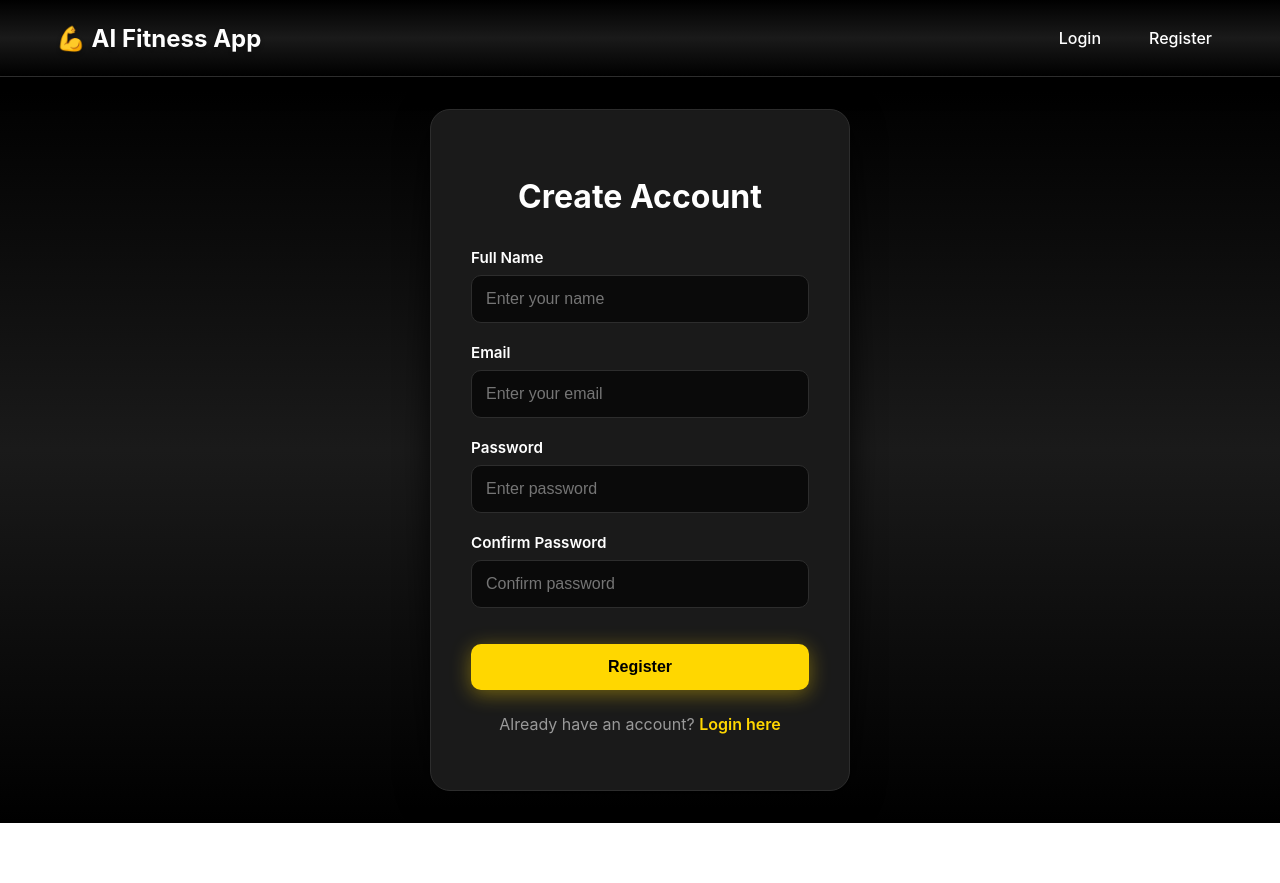
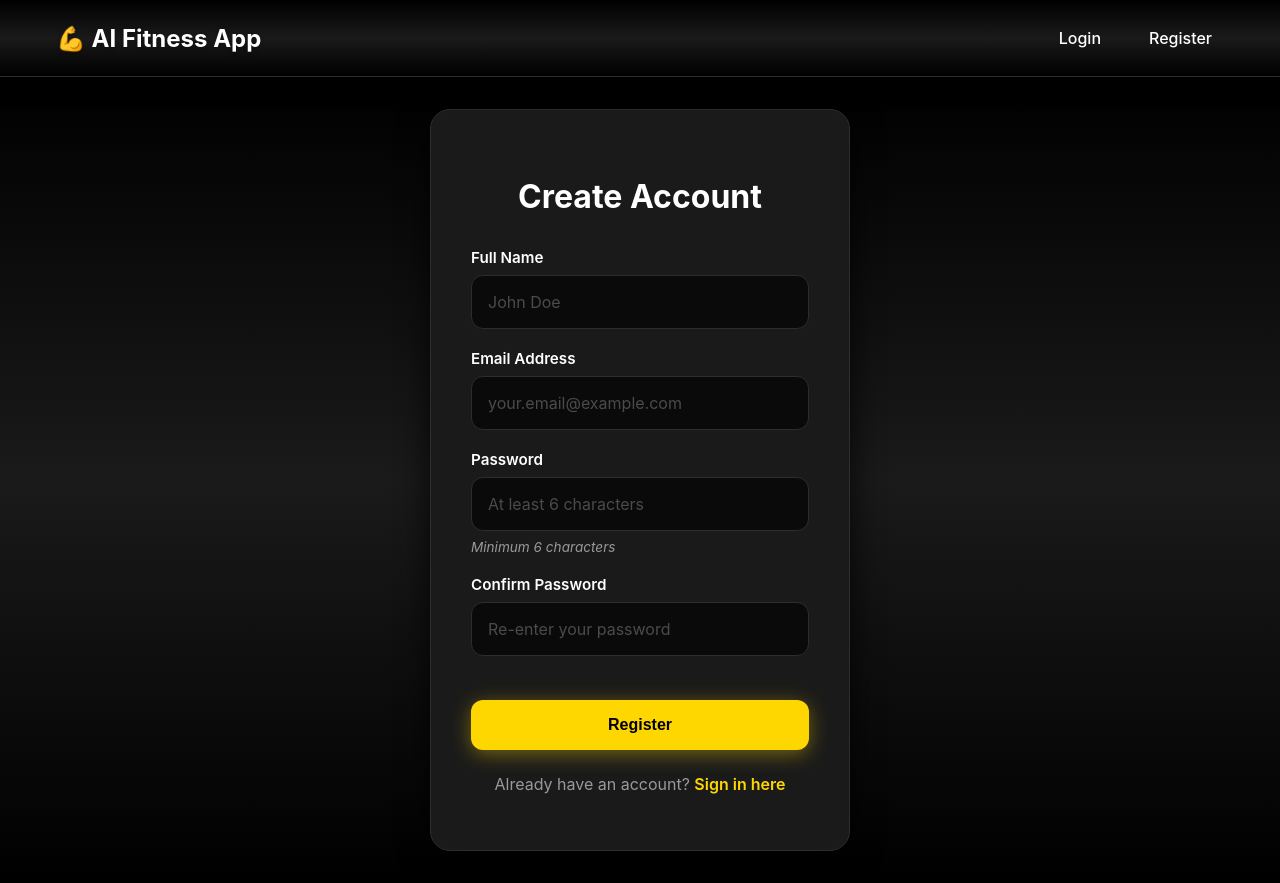
Before and after one commit to MwitiPeter/AIFITNESS-frontend, a React (Create React App) app: page /register in a window 1280 px wide. Before the commit the page ends 823 px from the top, so only its background shows below. Built offline with nearby package versions, Linux system fonts and the light colour scheme; no server answers.

Commit message:
Change the Design opf Entire web app code

```diff
--- a/src/index.css
+++ b/src/index.css
@@ -50,17 +50,35 @@ table {
 }
 
 /* Enhanced button and link hover effects */
-button:hover {
+button:hover:not(:disabled) {
   transform: translateY(-2px);
-  box-shadow: 0 6px 20px rgba(0, 0, 0, 0.2) !important;
+  box-shadow: 0 6px 20px rgba(0, 0, 0, 0.3) !important;
 }
 
-button:active {
+button:active:not(:disabled) {
   transform: translateY(0);
+}
+
+button:disabled {
+  opacity: 0.6;
+  cursor: not-allowed;
 }
 
 a:hover {
   opacity: 0.9;
+}
+
+/* Improve input placeholder visibility */
+input::placeholder,
+textarea::placeholder {
+  color: #666;
+  opacity: 0.7;
+}
+
+/* Better focus visibility */
+*:focus-visible {
+  outline: 2px solid #FFD700;
+  outline-offset: 2px;
 }
 
 /* Input focus states */
--- a/src/pages/Dashboard.js
+++ b/src/pages/Dashboard.js
@@ -70,7 +70,7 @@ const Dashboard = React.memo(() => {
         {/* Header */}
         <div style={styles.header}>
           <div>
-            <h1 style={styles.title}>Welcome back, {user?.name}! 👋</h1>
+            <h1 style={styles.title}>Welcome back, {user?.name?.split(' ')[0] || user?.name}! 👋</h1>
             <p style={styles.subtitle}>Your personalized fitness dashboard</p>
           </div>
         </div>
@@ -119,6 +119,7 @@ const Dashboard = React.memo(() => {
                 onClick={handleGenerateWorkout}
                 style={styles.generateBtn}
                 disabled={generating}
+                aria-label="Generate personalized workout plan"
               >
                 {generating ? (
                   <>
@@ -206,6 +207,7 @@ const Dashboard = React.memo(() => {
                           state: { day: day, planId: workoutPlan._id }
                         })}
                         style={styles.startBtn}
+                        aria-label={`Start ${day.day} workout`}
                       >
                         Start This Workout
                       </button>
@@ -370,7 +372,7 @@ const styles = {
     display: 'inline-flex',
     alignItems: 'center',
     gap: '0.5rem',
-    minHeight: '44px',
+    minHeight: '48px',
     width: '100%',
     maxWidth: '400px',
     justifyContent: 'center',
@@ -380,14 +382,15 @@ const styles = {
   regenerateBtn: {
     backgroundColor: '#FFD700',
     color: '#000000',
-    padding: '0.75rem 1.5rem',
+    padding: '0.875rem 1.5rem',
     border: 'none',
-    borderRadius: '10px',
+    borderRadius: '12px',
     fontSize: '1rem',
     fontWeight: '700',
     cursor: 'pointer',
     boxShadow: '0 4px 20px rgba(255, 215, 0, 0.4)',
-    transition: 'all 0.3s ease'
+    transition: 'all 0.3s ease',
+    minHeight: '48px'
   },
   spinner: {
     border: '3px solid rgba(255,255,255,0.3)',
@@ -453,7 +456,7 @@ const styles = {
     borderRadius: '16px',
     padding: '1.5rem',
     backgroundColor: '#0a0a0a',
-    transition: 'transform 0.2s, box-shadow 0.2s',
+    transition: 'transform 0.2s, box-shadow 0.2s, border-color 0.2s',
     boxShadow: '0 4px 12px rgba(0, 0, 0, 0.5)'
   },
   dayHeader: {
@@ -512,14 +515,16 @@ const styles = {
     width: '100%',
     backgroundColor: '#FFD700',
     color: '#000000',
-    padding: '0.75rem',
+    padding: '0.875rem',
     border: 'none',
-    borderRadius: '10px',
+    borderRadius: '12px',
     fontSize: '1rem',
     fontWeight: '700',
     cursor: 'pointer',
     boxShadow: '0 4px 20px rgba(255, 215, 0, 0.4)',
-    transition: 'all 0.3s ease'
+    transition: 'all 0.3s ease',
+    minHeight: '48px',
+    marginTop: '1rem'
   },
   actionsCard: {
     backgroundColor: '#1a1a1a',
@@ -544,12 +549,12 @@ const styles = {
     color: '#ffffff',
     padding: 'clamp(0.875rem, 2vw, 1rem)',
     border: '1px solid #2d2d2d',
-    borderRadius: '10px',
+    borderRadius: '12px',
     fontSize: 'clamp(0.9rem, 2.5vw, 1rem)',
     fontWeight: '600',
     cursor: 'pointer',
     transition: 'all 0.3s ease',
-    minHeight: '44px',
+    minHeight: '48px',
     wordWrap: 'break-word'
   },
   exerciseHeader: {
--- a/src/pages/Home.js
+++ b/src/pages/Home.js
@@ -20,20 +20,20 @@ const Home = () => {
         <div style={styles.features}>
           <div style={styles.feature}>
             <span style={styles.icon}>🤖</span>
-            <h3>AI-Powered Plans</h3>
-            <p>Custom workouts generated just for you</p>
+            <h3 style={styles.featureTitle}>AI-Powered Plans</h3>
+            <p style={styles.featureText}>Custom workouts generated just for you</p>
           </div>
 
           <div style={styles.feature}>
             <span style={styles.icon}>📊</span>
-            <h3>Track Progress</h3>
-            <p>Monitor your fitness journey</p>
+            <h3 style={styles.featureTitle}>Track Progress</h3>
+            <p style={styles.featureText}>Monitor your fitness journey with detailed analytics</p>
           </div>
 
           <div style={styles.feature}>
             <span style={styles.icon}>🎯</span>
-            <h3>Reach Goals</h3>
-            <p>Achieve your fitness objectives</p>
+            <h3 style={styles.featureTitle}>Reach Goals</h3>
+            <p style={styles.featureText}>Achieve your fitness objectives with personalized guidance</p>
           </div>
         </div>
 
@@ -107,12 +107,25 @@ const styles = {
     border: '1px solid #2d2d2d',
     boxShadow: '0 8px 32px rgba(0, 0, 0, 0.5)',
     transition: 'transform 0.3s ease, box-shadow 0.3s ease, border-color 0.3s ease',
-    color: '#ffffff'
+    color: '#ffffff',
+    cursor: 'default'
   },
   icon: {
     fontSize: 'clamp(2rem, 6vw, 3rem)',
     display: 'block',
     marginBottom: '1rem'
+  },
+  featureTitle: {
+    fontSize: 'clamp(1.1rem, 3vw, 1.3rem)',
+    fontWeight: '700',
+    marginBottom: '0.75rem',
+    color: '#FFD700'
+  },
+  featureText: {
+    fontSize: 'clamp(0.9rem, 2.5vw, 1rem)',
+    lineHeight: '1.6',
+    color: '#cccccc',
+    margin: 0
   },
   cta: {
     display: 'flex',
@@ -130,8 +143,8 @@ const styles = {
     fontWeight: '700',
     transition: 'all 0.3s ease',
     display: 'inline-block',
-    minHeight: '44px',
-    minWidth: '120px',
+    minHeight: '48px',
+    minWidth: '140px',
     textAlign: 'center',
     boxShadow: '0 4px 20px rgba(255, 215, 0, 0.4)',
     border: 'none',
@@ -149,8 +162,8 @@ const styles = {
     border: '1px solid #404040',
     transition: 'all 0.3s ease',
     display: 'inline-block',
-    minHeight: '44px',
-    minWidth: '120px',
+    minHeight: '48px',
+    minWidth: '140px',
     textAlign: 'center'
   }
 };
--- a/src/pages/Login.js
+++ b/src/pages/Login.js
@@ -62,26 +62,34 @@ const Login = () => {
 
         <form onSubmit={handleSubmit} style={styles.form}>
           <div style={styles.formGroup}>
-            <label style={styles.label}>Email</label>
+            <label htmlFor="email" style={styles.label}>Email Address</label>
             <input
+              id="email"
               type="email"
               name="email"
               value={formData.email}
               onChange={handleChange}
               style={styles.input}
-              placeholder="Enter your email"
+              placeholder="your.email@example.com"
+              autoComplete="email"
+              required
+              aria-required="true"
             />
           </div>
 
           <div style={styles.formGroup}>
-            <label style={styles.label}>Password</label>
+            <label htmlFor="password" style={styles.label}>Password</label>
             <input
+              id="password"
               type="password"
               name="password"
               value={formData.password}
               onChange={handleChange}
               style={styles.input}
               placeholder="Enter your password"
+              autoComplete="current-password"
+              required
+              aria-required="true"
             />
           </div>
 
@@ -96,7 +104,7 @@ const Login = () => {
 
         <p style={styles.footer}>
           Don't have an account?{' '}
-          <Link to="/register" style={styles.link}>Register here</Link>
+          <Link to="/register" style={styles.link} aria-label="Navigate to registration page">Sign up here</Link>
         </p>
       </div>
     </div>
@@ -152,32 +160,34 @@ const styles = {
     marginBottom: '0.5rem',
     color: '#ffffff',
     fontWeight: '600',
-    fontSize: '0.95rem'
+    fontSize: '0.95rem',
+    display: 'block'
   },
   input: {
-    padding: 'clamp(0.75rem, 2vw, 0.875rem)',
+    padding: 'clamp(0.875rem, 2vw, 1rem)',
     border: '1px solid #2d2d2d',
-    borderRadius: '10px',
+    borderRadius: '12px',
     fontSize: '16px',
     width: '100%',
     boxSizing: 'border-box',
-    minHeight: '44px',
-    transition: 'border-color 0.3s ease',
+    minHeight: '48px',
+    transition: 'all 0.3s ease',
     backgroundColor: '#0a0a0a',
-    color: '#ffffff'
+    color: '#ffffff',
+    fontFamily: 'inherit'
   },
   submitBtn: {
     backgroundColor: '#FFD700',
     color: '#000000',
-    padding: 'clamp(0.75rem, 2vw, 0.875rem)',
+    padding: 'clamp(0.875rem, 2vw, 1rem)',
     border: 'none',
-    borderRadius: '10px',
+    borderRadius: '12px',
     fontSize: 'clamp(0.95rem, 2.5vw, 1rem)',
     fontWeight: '700',
     cursor: 'pointer',
-    marginTop: '1rem',
+    marginTop: '1.5rem',
     width: '100%',
-    minHeight: '44px',
+    minHeight: '48px',
     boxShadow: '0 4px 20px rgba(255, 215, 0, 0.4)',
     transition: 'all 0.3s ease'
   },
--- a/src/pages/Onboarding.js
+++ b/src/pages/Onboarding.js
@@ -456,27 +456,30 @@ const styles = {
   },
   input: {
     width: '100%',
-    padding: 'clamp(0.75rem, 2vw, 0.875rem)',
+    padding: 'clamp(0.875rem, 2vw, 1rem)',
     border: '1px solid #2d2d2d',
-    borderRadius: '10px',
+    borderRadius: '12px',
     fontSize: '16px',
     boxSizing: 'border-box',
-    minHeight: '44px',
+    minHeight: '48px',
     backgroundColor: '#0a0a0a',
-    transition: 'border-color 0.3s ease',
-    color: '#ffffff'
+    transition: 'all 0.3s ease',
+    color: '#ffffff',
+    fontFamily: 'inherit'
   },
   select: {
     width: '100%',
-    padding: 'clamp(0.75rem, 2vw, 0.875rem)',
+    padding: 'clamp(0.875rem, 2vw, 1rem)',
     border: '1px solid #2d2d2d',
-    borderRadius: '10px',
+    borderRadius: '12px',
     fontSize: '16px',
     boxSizing: 'border-box',
     backgroundColor: '#0a0a0a',
-    minHeight: '44px',
-    transition: 'border-color 0.3s ease',
-    color: '#ffffff'
+    minHeight: '48px',
+    transition: 'all 0.3s ease',
+    color: '#ffffff',
+    fontFamily: 'inherit',
+    cursor: 'pointer'
   },
   inputGroup: {
     display: 'flex',
@@ -549,17 +552,18 @@ const styles = {
   },
   textarea: {
     width: '100%',
-    padding: 'clamp(0.75rem, 2vw, 0.875rem)',
+    padding: 'clamp(0.875rem, 2vw, 1rem)',
     border: '1px solid #2d2d2d',
-    borderRadius: '10px',
+    borderRadius: '12px',
     fontSize: '16px',
     fontFamily: 'inherit',
     resize: 'vertical',
     boxSizing: 'border-box',
-    minHeight: '80px',
+    minHeight: '100px',
     backgroundColor: '#0a0a0a',
-    transition: 'border-color 0.3s ease',
-    color: '#ffffff'
+    transition: 'all 0.3s ease',
+    color: '#ffffff',
+    lineHeight: '1.5'
   },
   buttonGroup: {
     display: 'flex',
@@ -568,43 +572,43 @@ const styles = {
   },
   backBtn: {
     flex: '1',
-    padding: 'clamp(0.75rem, 2vw, 0.875rem)',
+    padding: 'clamp(0.875rem, 2vw, 1rem)',
     backgroundColor: '#2d2d2d',
     color: '#ffffff',
     border: '1px solid #404040',
-    borderRadius: '10px',
+    borderRadius: '12px',
     fontSize: 'clamp(0.95rem, 2.5vw, 1rem)',
     fontWeight: '600',
     cursor: 'pointer',
-    minHeight: '44px',
+    minHeight: '48px',
     transition: 'all 0.3s ease'
   },
   nextBtn: {
     width: '100%',
-    padding: 'clamp(0.75rem, 2vw, 0.875rem)',
+    padding: 'clamp(0.875rem, 2vw, 1rem)',
     backgroundColor: '#FFD700',
     color: '#000000',
     border: 'none',
-    borderRadius: '10px',
+    borderRadius: '12px',
     fontSize: 'clamp(0.95rem, 2.5vw, 1rem)',
     fontWeight: '700',
     cursor: 'pointer',
     marginTop: 'clamp(1.5rem, 4vw, 2rem)',
-    minHeight: '44px',
+    minHeight: '48px',
     transition: 'all 0.3s ease',
     boxShadow: '0 4px 20px rgba(255, 215, 0, 0.4)'
   },
   submitBtn: {
     flex: '1',
-    padding: 'clamp(0.75rem, 2vw, 0.875rem)',
+    padding: 'clamp(0.875rem, 2vw, 1rem)',
     backgroundColor: '#FFD700',
     color: '#000000',
     border: 'none',
-    borderRadius: '10px',
+    borderRadius: '12px',
     fontSize: 'clamp(0.95rem, 2.5vw, 1rem)',
     fontWeight: '700',
     cursor: 'pointer',
-    minHeight: '44px',
+    minHeight: '48px',
     transition: 'all 0.3s ease',
     boxShadow: '0 4px 20px rgba(255, 215, 0, 0.4)'
   }
--- a/src/pages/Progress.js
+++ b/src/pages/Progress.js
@@ -462,14 +462,15 @@ const styles = {
   primaryBtn: {
     backgroundColor: '#FFD700',
     color: '#000000',
-    padding: '0.75rem 1.5rem',
+    padding: '0.875rem 1.5rem',
     border: 'none',
-    borderRadius: '10px',
+    borderRadius: '12px',
     fontSize: '1rem',
     cursor: 'pointer',
     fontWeight: '700',
     boxShadow: '0 4px 20px rgba(255, 215, 0, 0.4)',
-    transition: 'all 0.3s ease'
+    transition: 'all 0.3s ease',
+    minHeight: '48px'
   },
   logsList: {
     display: 'flex',
@@ -635,12 +636,13 @@ const styles = {
     color: '#000000',
     padding: '1rem',
     border: 'none',
-    borderRadius: '10px',
+    borderRadius: '12px',
     fontSize: '1rem',
     fontWeight: '700',
     cursor: 'pointer',
     transition: 'all 0.3s ease',
-    boxShadow: '0 4px 20px rgba(255, 215, 0, 0.4)'
+    boxShadow: '0 4px 20px rgba(255, 215, 0, 0.4)',
+    minHeight: '48px'
   }
 };
 
--- a/src/pages/Register.js
+++ b/src/pages/Register.js
@@ -68,50 +68,68 @@ const Register = () => {
 
         <form onSubmit={handleSubmit} style={styles.form}>
           <div style={styles.formGroup}>
-            <label style={styles.label}>Full Name</label>
+            <label htmlFor="name" style={styles.label}>Full Name</label>
             <input
+              id="name"
               type="text"
               name="name"
               value={formData.name}
               onChange={handleChange}
               style={styles.input}
-              placeholder="Enter your name"
+              placeholder="John Doe"
+              autoComplete="name"
+              required
+              aria-required="true"
             />
           </div>
 
           <div style={styles.formGroup}>
-            <label style={styles.label}>Email</label>
+            <label htmlFor="email" style={styles.label}>Email Address</label>
             <input
+              id="email"
               type="email"
               name="email"
               value={formData.email}
               onChange={handleChange}
               style={styles.input}
-              placeholder="Enter your email"
+              placeholder="your.email@example.com"
+              autoComplete="email"
+              required
+              aria-required="true"
             />
           </div>
 
           <div style={styles.formGroup}>
-            <label style={styles.label}>Password</label>
+            <label htmlFor="password" style={styles.label}>Password</label>
             <input
+              id="password"
               type="password"
               name="password"
               value={formData.password}
               onChange={handleChange}
               style={styles.input}
-              placeholder="Enter password"
+              placeholder="At least 6 characters"
+              autoComplete="new-password"
+              required
+              aria-required="true"
+              minLength={6}
             />
+            <small style={styles.hint}>Minimum 6 characters</small>
           </div>
 
           <div style={styles.formGroup}>
-            <label style={styles.label}>Confirm Password</label>
+            <label htmlFor="confirmPassword" style={styles.label}>Confirm Password</label>
             <input
+              id="confirmPassword"
               type="password"
               name="confirmPassword"
               value={formData.confirmPassword}
               onChange={handleChange}
               style={styles.input}
-              placeholder="Confirm password"
+              placeholder="Re-enter your password"
+              autoComplete="new-password"
+              required
+              aria-required="true"
             />
           </div>
 
@@ -126,7 +144,7 @@ const Register = () => {
 
         <p style={styles.footer}>
           Already have an account?{' '}
-          <Link to="/login" style={styles.link}>Login here</Link>
+          <Link to="/login" style={styles.link} aria-label="Navigate to login page">Sign in here</Link>
         </p>
       </div>
     </div>
@@ -182,32 +200,41 @@ const styles = {
     marginBottom: '0.5rem',
     color: '#ffffff',
     fontWeight: '600',
-    fontSize: '0.95rem'
+    fontSize: '0.95rem',
+    display: 'block'
   },
   input: {
-    padding: 'clamp(0.75rem, 2vw, 0.875rem)',
+    padding: 'clamp(0.875rem, 2vw, 1rem)',
     border: '1px solid #2d2d2d',
-    borderRadius: '10px',
+    borderRadius: '12px',
     fontSize: '16px',
     width: '100%',
     boxSizing: 'border-box',
-    minHeight: '44px',
-    transition: 'border-color 0.3s ease',
+    minHeight: '48px',
+    transition: 'all 0.3s ease',
     backgroundColor: '#0a0a0a',
-    color: '#ffffff'
+    color: '#ffffff',
+    fontFamily: 'inherit'
+  },
+  hint: {
+    display: 'block',
+    marginTop: '0.5rem',
+    fontSize: '0.85rem',
+    color: '#999',
+    fontStyle: 'italic'
   },
   submitBtn: {
     backgroundColor: '#FFD700',
     color: '#000000',
-    padding: 'clamp(0.75rem, 2vw, 0.875rem)',
+    padding: 'clamp(0.875rem, 2vw, 1rem)',
     border: 'none',
-    borderRadius: '10px',
+    borderRadius: '12px',
     fontSize: 'clamp(0.95rem, 2.5vw, 1rem)',
     fontWeight: '700',
     cursor: 'pointer',
-    marginTop: '1rem',
+    marginTop: '1.5rem',
     width: '100%',
-    minHeight: '44px',
+    minHeight: '48px',
     boxShadow: '0 4px 20px rgba(255, 215, 0, 0.4)',
     transition: 'all 0.3s ease'
   },
--- a/src/pages/WorkoutTracker.js
+++ b/src/pages/WorkoutTracker.js
@@ -556,42 +556,46 @@ const styles = {
     fontSize: '1rem'
   },
   input: {
-    padding: 'clamp(0.75rem, 2vw, 0.875rem)',
+    padding: 'clamp(0.875rem, 2vw, 1rem)',
     border: '1px solid #2d2d2d',
-    borderRadius: '10px',
+    borderRadius: '12px',
     fontSize: '16px',
     width: '100%',
     boxSizing: 'border-box',
-    minHeight: '44px',
+    minHeight: '48px',
     backgroundColor: '#0a0a0a',
-    transition: 'border-color 0.3s ease',
-    color: '#ffffff'
+    transition: 'all 0.3s ease',
+    color: '#ffffff',
+    fontFamily: 'inherit'
   },
   select: {
-    padding: 'clamp(0.75rem, 2vw, 0.875rem)',
+    padding: 'clamp(0.875rem, 2vw, 1rem)',
     border: '1px solid #2d2d2d',
-    borderRadius: '10px',
+    borderRadius: '12px',
     fontSize: '16px',
     backgroundColor: '#0a0a0a',
     width: '100%',
     boxSizing: 'border-box',
-    minHeight: '44px',
-    transition: 'border-color 0.3s ease',
-    color: '#ffffff'
+    minHeight: '48px',
+    transition: 'all 0.3s ease',
+    color: '#ffffff',
+    fontFamily: 'inherit',
+    cursor: 'pointer'
   },
   textarea: {
-    padding: 'clamp(0.75rem, 2vw, 0.875rem)',
+    padding: 'clamp(0.875rem, 2vw, 1rem)',
     border: '1px solid #2d2d2d',
-    borderRadius: '10px',
+    borderRadius: '12px',
     fontSize: '16px',
     fontFamily: 'inherit',
     resize: 'vertical',
     width: '100%',
     boxSizing: 'border-box',
-    minHeight: '100px',
+    minHeight: '120px',
     backgroundColor: '#0a0a0a',
-    transition: 'border-color 0.3s ease',
-    color: '#ffffff'
+    transition: 'all 0.3s ease',
+    color: '#ffffff',
+    lineHeight: '1.5'
   },
   ratingContainer: {
     display: 'flex',
@@ -627,8 +631,8 @@ const styles = {
     fontSize: 'clamp(1rem, 3vw, 1.1rem)',
     fontWeight: '700',
     cursor: 'pointer',
-    marginTop: '1rem',
-    minHeight: '44px',
+    marginTop: '1.5rem',
+    minHeight: '48px',
     boxShadow: '0 4px 20px rgba(255, 215, 0, 0.4)',
     transition: 'all 0.3s ease'
   }
```
